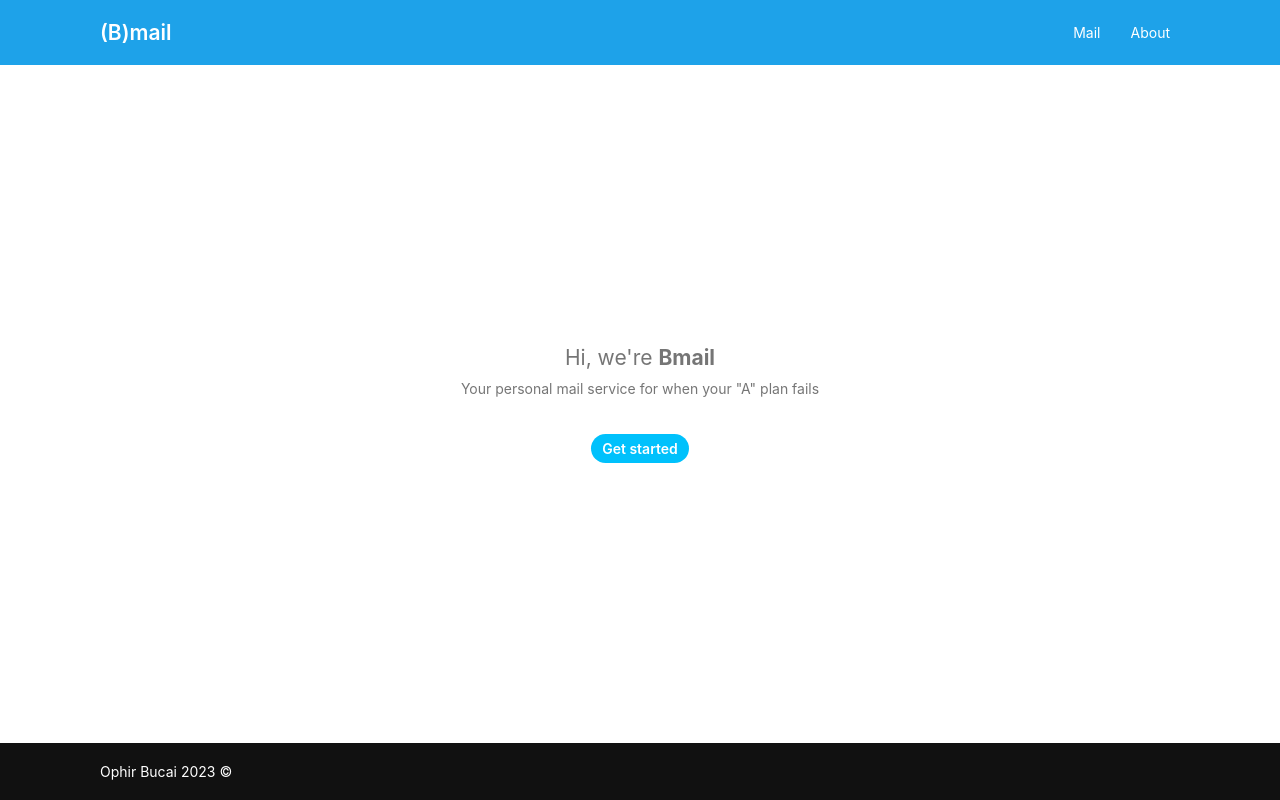
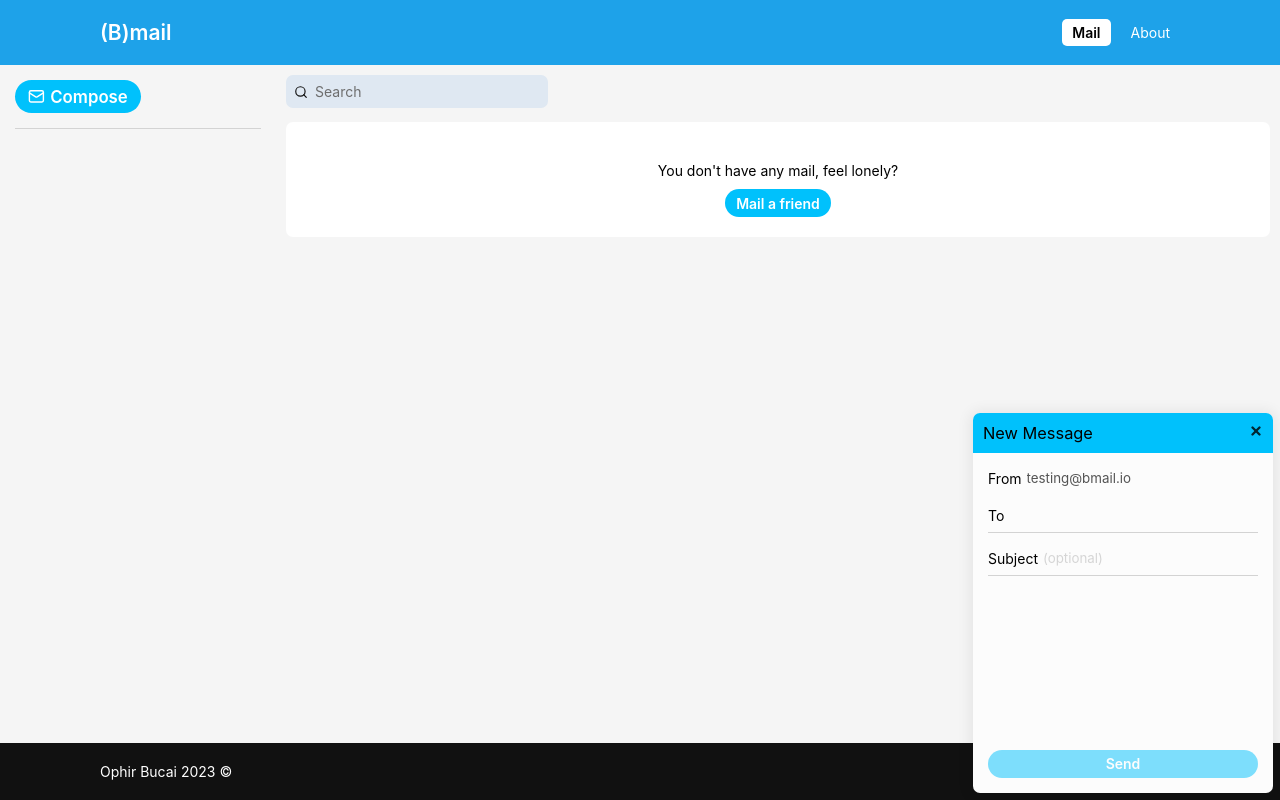
Before and after one commit to ophirbucai/b-mail, a React (Vite) app: page /#/mail/compose in a window 1280 px wide. Built offline with nearby package versions, Linux system fonts and the light colour scheme.

Commit message:
Get mail by ID from service rather than context, change to Hash router

```diff
--- a/src/App.jsx
+++ b/src/App.jsx
@@ -1,4 +1,4 @@
-import { BrowserRouter, Route, Routes } from "react-router-dom";
+import { BrowserRouter, HashRouter, Route, Routes } from "react-router-dom";
 import { HomePage } from "./pages/HomePage.jsx";
 import { AboutUs } from "./pages/AboutUs.jsx";
 import { NotFound } from "./pages/NotFound.jsx";
@@ -11,7 +11,7 @@
 export default function App() {
     return (
         <div>
-            <BrowserRouter>
+            <HashRouter>
                 <Routes>
                     <Route path="/" element={<Layout />}>
                         <Route index element={<HomePage />} />
@@ -25,7 +25,7 @@
                         <Route path="*" element={<NotFound />} />
                     </Route>
                 </Routes>
-            </BrowserRouter>
+            </HashRouter>
         </div>
     );
 }
--- a/src/cmps/MailDetails/MailDetails.jsx
+++ b/src/cmps/MailDetails/MailDetails.jsx
@@ -13,13 +13,12 @@
     const navigate = useNavigate()
     const [mail, setMail] = useState(null)
     const { mailId } = useParams()
-    const { removeMail, updateMail, getMailById } = useMailContext()
+    const { removeMail, updateMail } = useMailContext()
 
     useEffect(() => {
         async function loadMail() {
             try {
-                // const mail = await mailService.getById(mailId)
-                const mail = getMailById(mailId)
+                const mail = await mailService.getById(mailId)
                 setMail(mail)
             } catch (err) {
                 console.log(err);
@@ -28,7 +27,7 @@
 
         loadMail();
 
-    }, [mailId, getMailById])
+    }, [mailId])
 
 
     async function onDelMail() {
--- a/src/cmps/MailList/MailList.jsx
+++ b/src/cmps/MailList/MailList.jsx
@@ -17,8 +17,8 @@
                     )
                 ) : (
                     <div className="flex auto-center p20 gap10 column">
-                        {search.trim() ? <span>No mails found for &amp;quot;{search}&amp;quot;</span> : <span>You don&amp;apos;t have any mail, feel lonely?</span>}
-                        <button onClick={search.trim() ? clearSearch : navigate(getUrl("/mail/compose"))} className="primary-button">
+                        {search.trim() ? <span>No mails found for "{search}"</span> : <span>You don't have any mail, feel lonely?</span>}
+                        <button onClick={search.trim() ? clearSearch : () => navigate(getUrl("/mail/compose"))} className="primary-button">
                             {search.trim() ? "Clear Search" : "Mail a friend"}
                         </button>
                     </div>
--- a/vite.config.js
+++ b/vite.config.js
@@ -7,4 +7,5 @@
   define: {
     global: 'window',
   },
+  base: "/b-mail/"
 })
```
